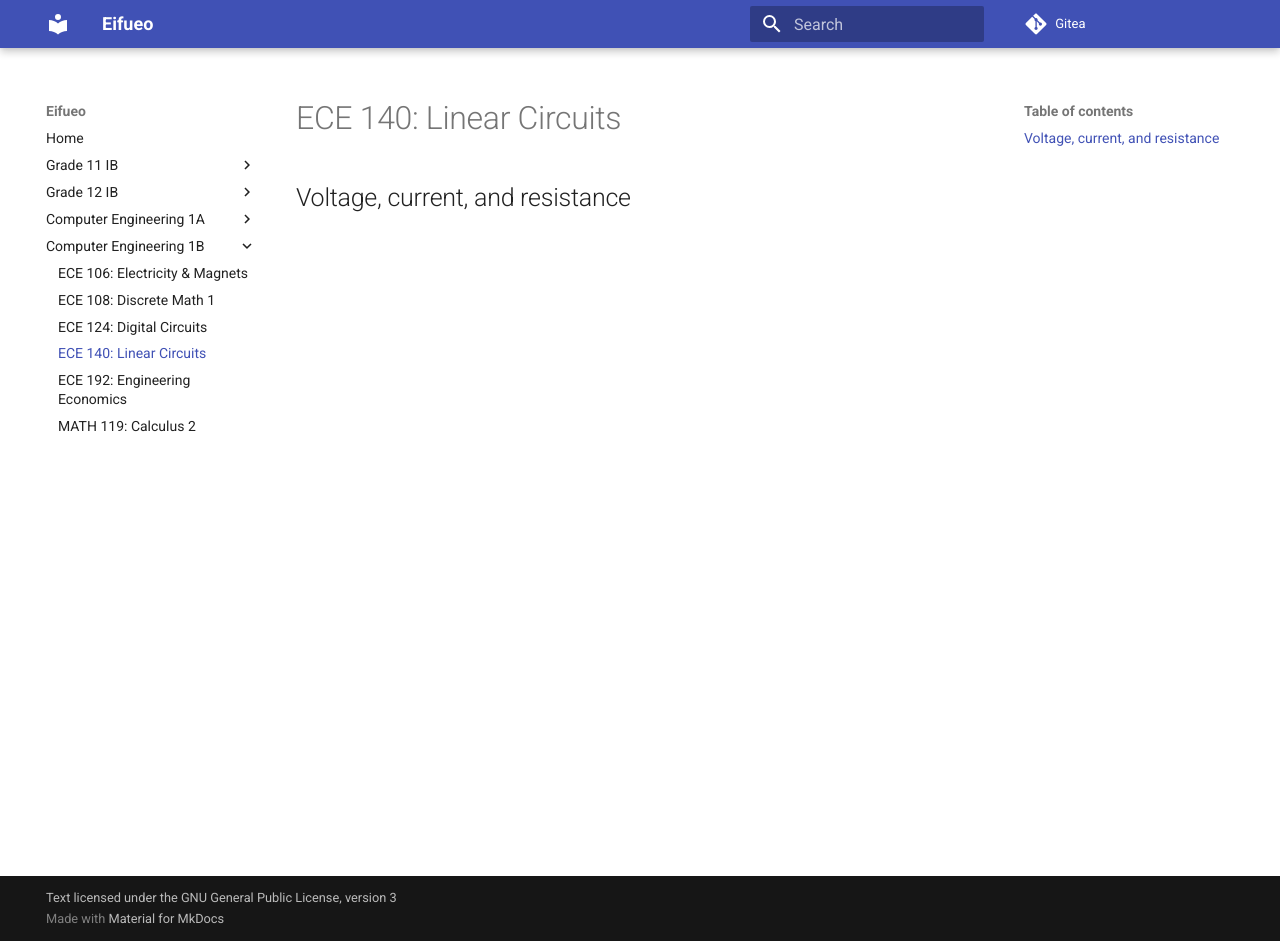
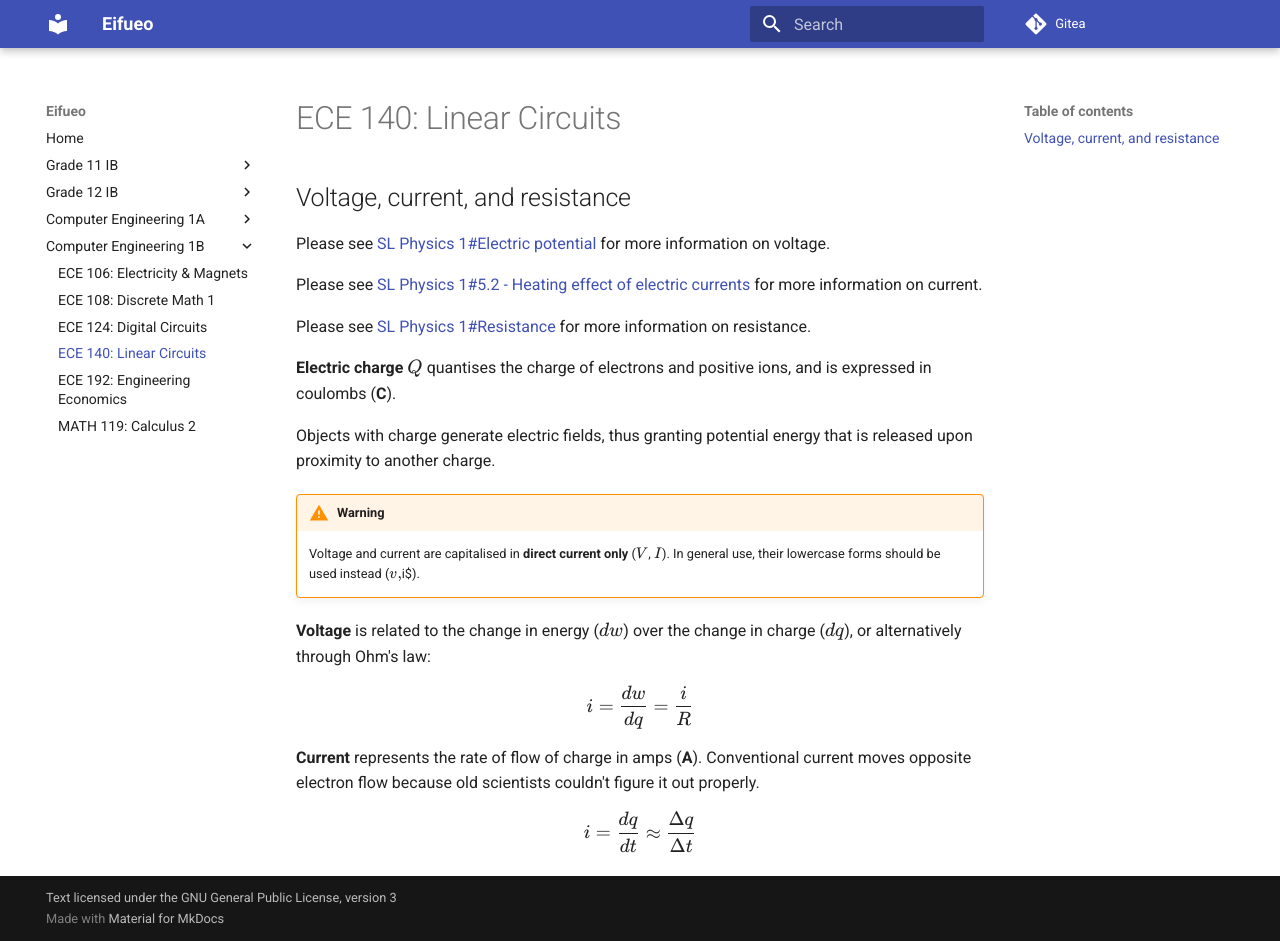
Before and after one commit to potatoeggy/eifueo, an MkDocs documentation site: the page built from docs/1b/ece140.md, in a window 1280 px wide and 941 px high. Built offline with MkDocs 1.6.1 and Material for MkDocs 9.7.7, drawn with Linux system fonts in a browser that asks for light colours.

Commit message:
ece140: day 1 update

```diff
--- a/docs/1b/ece140.md
+++ b/docs/1b/ece140.md
@@ -1,3 +1,24 @@
 # ECE 140: Linear Circuits
 
 ## Voltage, current, and resistance
+
+Please see [SL Physics 1#Electric potential](/g11/sph3u7#electric-potential) for more information on voltage.
+
+Please see [SL Physics 1#5.2 - Heating effect of electric currents](/g11/sph3u7/#52-heating-effect-of-electric-currents) for more information on current.
+
+Please see [SL Physics 1#Resistance](/g11/sph3u7/#resistance) for more information on resistance.
+
+**Electric charge** $Q$ quantises the charge of electrons and positive ions, and is expressed in coulombs (**C**).
+
+Objects with charge generate electric fields, thus granting potential energy that is released upon proximity to another charge.
+
+!!! warning
+    Voltage and current are capitalised in **direct current only** ($V$, $I$). In general use, their lowercase forms should be used instead ($v, $i$).
+
+**Voltage** is related to the change in energy ($dw$) over the change in charge ($dq$), or alternatively through Ohm's law:
+
+$$i=\frac{dw}{dq}=\frac{i}{R}$$
+
+**Current** represents the rate of flow of charge in amps (**A**). Conventional current moves opposite electron flow because old scientists couldn't figure it out properly.
+
+$$i=\frac{dq}{dt}\approx \frac{\Delta q}{\Delta t}$$
```
Also changed, not shown: docs/1b/math119.md (+1 -1 lines).
